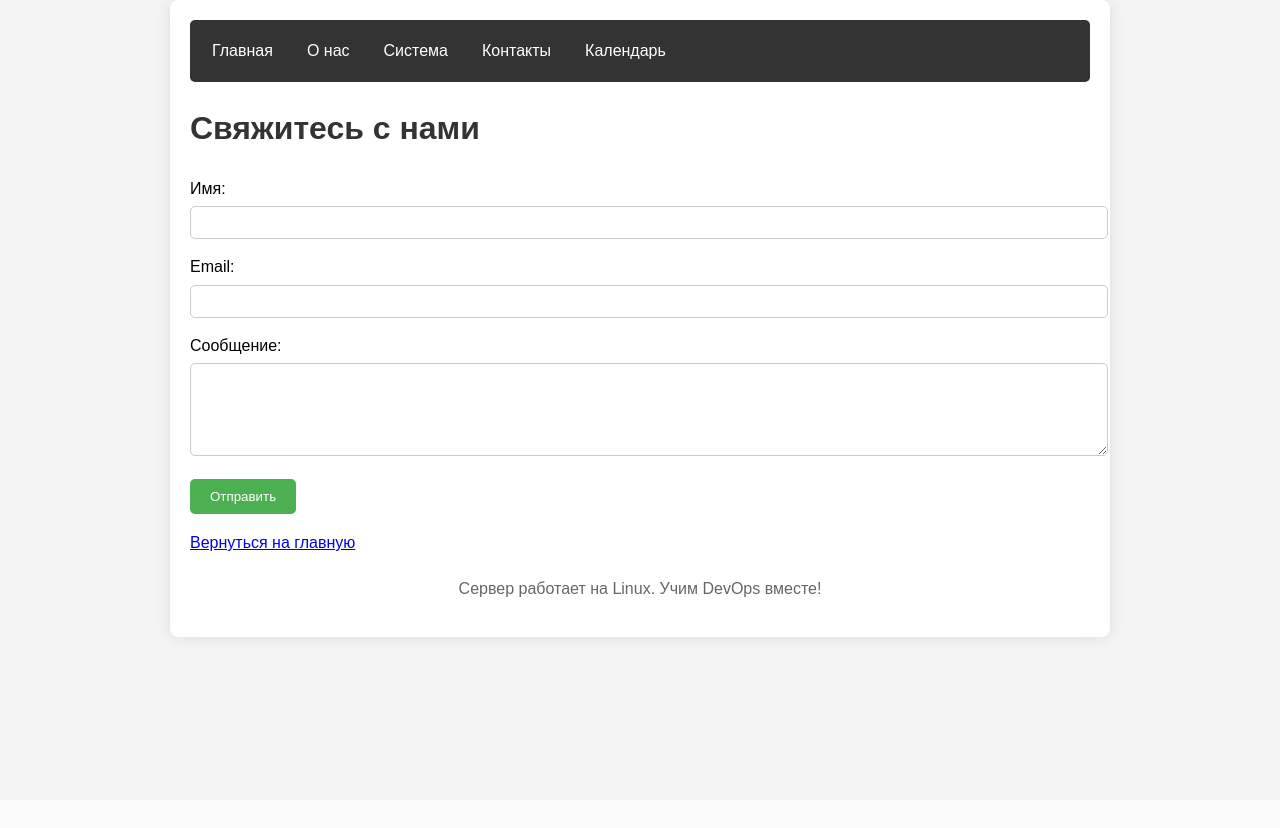
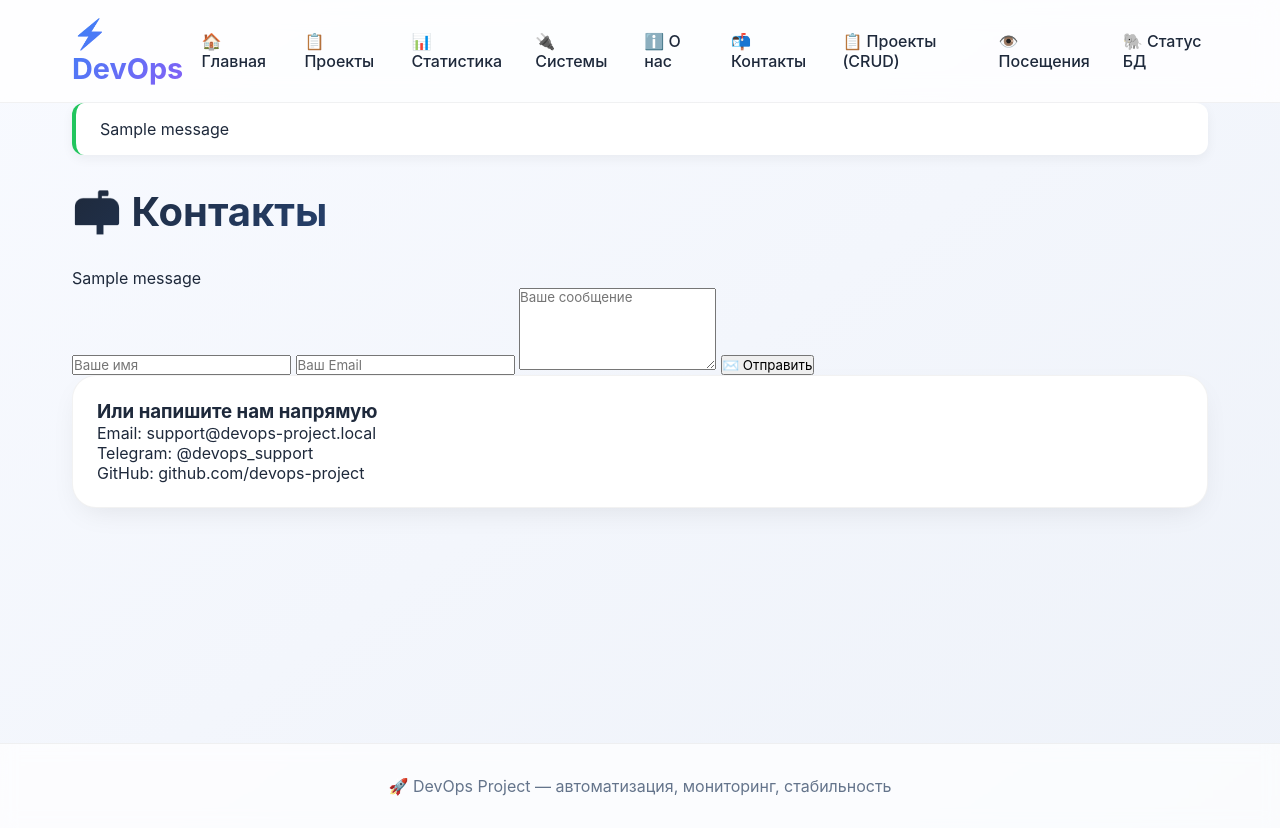
Before and after one commit to IgorSavinovN/devops-project-website, a Flask app: page /contact in a window 1280 px wide. Before the commit the page ends 642 px from the top, so only its background shows below. Run offline with Flask 3, Linux system fonts and the light colour scheme; tables that the repository leaves empty hold one stand-in row (values such as "Sample post"); one stand-in notice (Sample message) is shown; parts of the project's set-up code (start-up, migrations or seed data) failed here and were passed over.

Commit message:
feat: add contact form with database storage

```diff
--- a/routes.py
+++ b/routes.py
@@ -165,3 +165,46 @@ def init_routes(app, db, Project, Visit, Setting):
             db_status = f'❌ Ошибка: {e}'
             tables = []
         return render_template('db_status.html', db_status=db_status, tables=tables)
+
+
+    @app.route('/contact', methods=['POST'])
+    def submit_contact():
+        name = request.form.get('name')
+        email = request.form.get('email')
+        message = request.form.get('message')
+
+        if not name or not email or not message:
+            flash('Все поля обязательны для заполнения', 'error')
+            return redirect(url_for('contact'))
+
+        contact = ContactMessage(
+            name=name,
+            email=email,
+            message=message
+        )
+        db.session.add(contact)
+        db.session.commit()
+
+        flash('Сообщение отправлено! Спасибо, ' + name, 'success')
+        return redirect(url_for('contact'))
+
+    @app.route('/contact', methods=['POST'])
+    def submit_contact():
+        name = request.form.get('name')
+        email = request.form.get('email')
+        message = request.form.get('message')
+
+        if not name or not email or not message:
+            flash('Все поля обязательны для заполнения', 'error')
+            return redirect(url_for('contact'))
+
+        contact = ContactMessage(
+            name=name,
+            email=email,
+            message=message
+        )
+        db.session.add(contact)
+        db.session.commit()
+
+        flash('Сообщение отправлено! Спасибо, ' + name, 'success')
+        return redirect(url_for('contact'))
--- a/templates/contact.html
+++ b/templates/contact.html
@@ -1,22 +1,29 @@
-{% extends "layout.html" %}
-
-{% block title %}Контакты{% endblock %}
+{% extends "base.html" %}
 
 {% block content %}
-<h1>Свяжитесь с нами</h1>
+<h1>📬 Контакты</h1>
 
-<form method="post" action="/contact">
-    <label>Имя:
-        <input type="text" name="name" required>
-    </label>
-    <label>Email:
-        <input type="email" name="email" required>
-    </label>
-    <label>Сообщение:
-        <textarea name="message" rows="5" required></textarea>
-    </label>
-    <button type="submit">Отправить</button>
+{% with messages = get_flashed_messages(with_categories=true) %}
+    {% if messages %}
+        {% for category, message in messages %}
+            <div class="alert alert-{{ category }}">{{ message }}</div>
+        {% endfor %}
+    {% endif %}
+{% endwith %}
+
+<form method="POST" action="/contact" class="project-form">
+    <input type="text" name="name" placeholder="Ваше имя" required>
+    <input type="email" name="email" placeholder="Ваш Email" required>
+    <textarea name="message" placeholder="Ваше сообщение" rows="5" required></textarea>
+    <button type="submit">✉️ Отправить</button>
 </form>
 
-<p><a href="/">Вернуться на главную</a></p>
+<div class="projects">
+    <div class="card">
+        <h3>Или напишите нам напрямую</h3>
+        <p>Email: support@devops-project.local</p>
+        <p>Telegram: @devops_support</p>
+        <p>GitHub: github.com/devops-project</p>
+    </div>
+</div>
 {% endblock %}
```
Also changed, not shown: models.py (+21 -0 lines).
